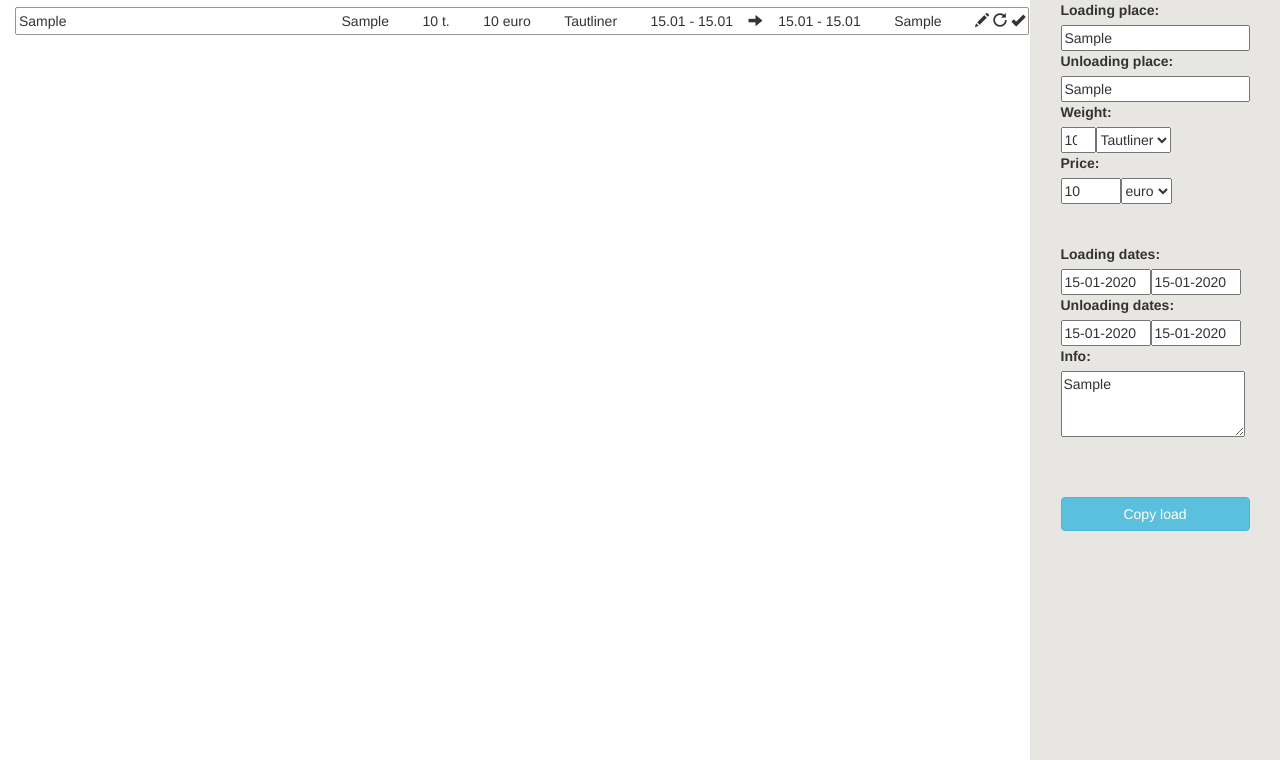
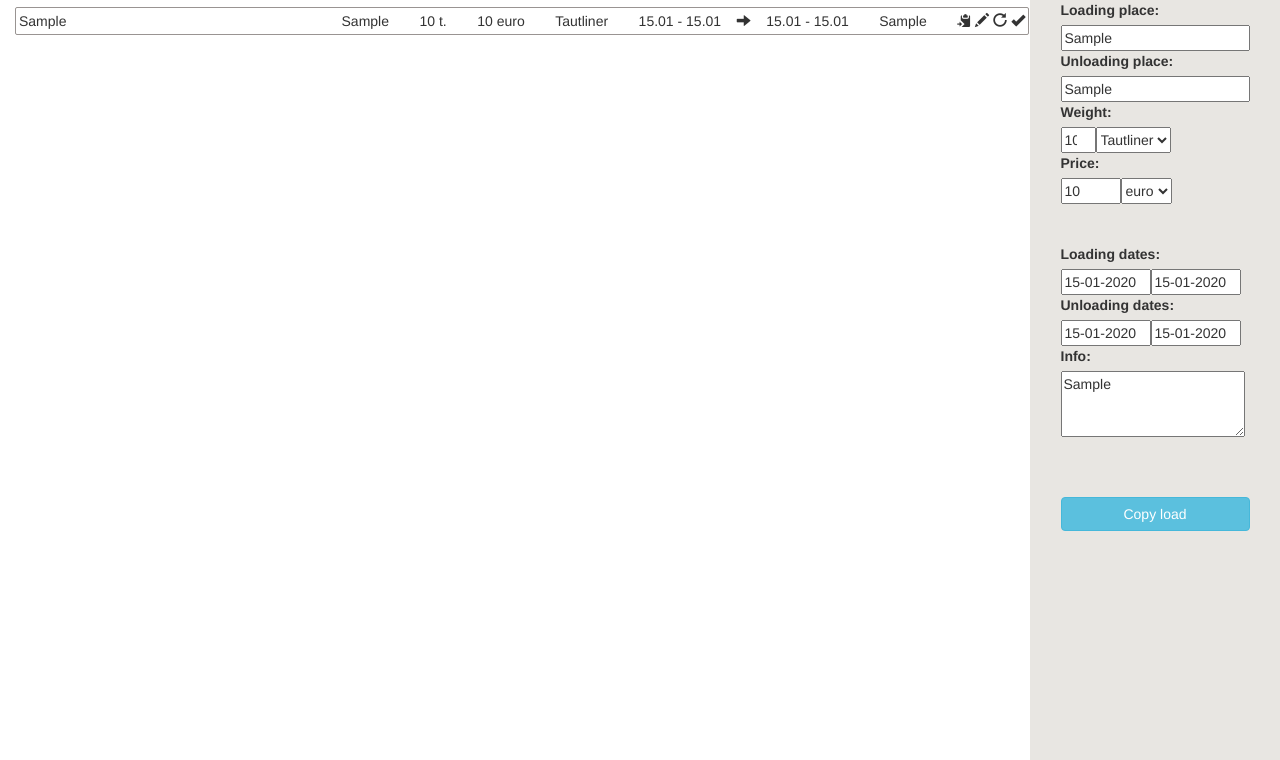
Before and after one commit to jdziurzynski/cargodesk, a Django app: page /copy/1 in a window 1280 px wide. Shown: the part 40-800 px from the top of the page. Run offline with Django 3.2, Linux system fonts and the light colour scheme; a user stored in the database is signed in; tables that the repository leaves empty hold one stand-in row (values such as "Sample post"); some libraries are stand-ins or nearby versions.

Commit message:
Copy to cupboard icon update

```diff
--- a/cargodesk/cargos/templates/copy_load.html
+++ b/cargodesk/cargos/templates/copy_load.html
@@ -32,6 +32,7 @@
               {{ load.unload_date_from|date:"d.m -"  }}{{ load.unload_date_to|date:" d.m"}}</div>
         <div>{{load.info}}</div>
         <div class="load_options">
+          <span id='cupboard_icon' class="glyphicon glyphicon-copy"></span>
           <span id='edit_icon' class="glyphicon glyphicon-pencil"></span>
           <span id='copy_icon' class="glyphicon glyphicon-repeat"></span>
           <span id='delbutton' class="glyphicon glyphicon-ok"></span>
--- a/cargodesk/cargos/templates/edit_load_page.html
+++ b/cargodesk/cargos/templates/edit_load_page.html
@@ -32,6 +32,7 @@
               {{ load.unload_date_from|date:"d.m -"  }}{{ load.unload_date_to|date:" d.m"}}</div>
         <div>{{load.info}}</div>
         <div class="load_options">
+          <span id='cupboard_icon' class="glyphicon glyphicon-copy"></span>
           <span id='edit_icon' class="glyphicon glyphicon-pencil"></span>
           <span id='copy_icon' class="glyphicon glyphicon-repeat"></span>
           <span id='delbutton' class="glyphicon glyphicon-ok"></span>
```
